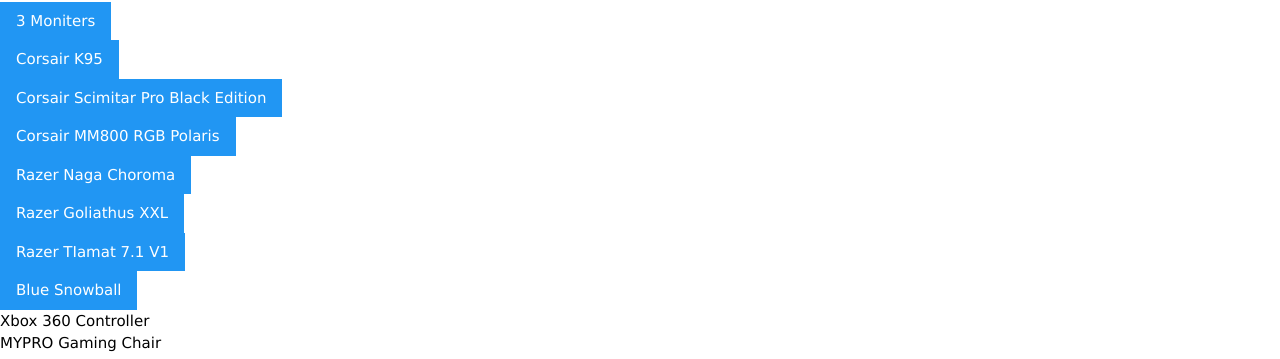
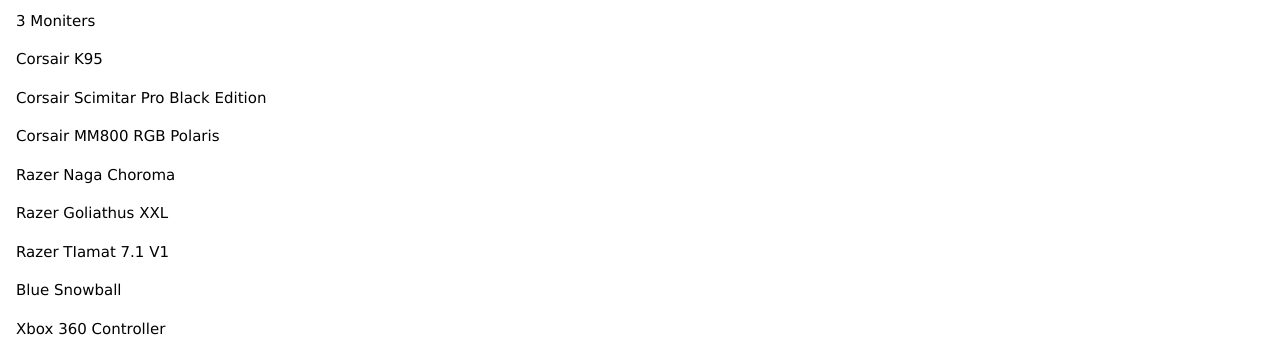
Before and after one commit to shakedtbgamer/Shaked-Gaming-Site, a plain HTML site: page about.html in a window 1280 px wide. Shown: the part 145-504 px from the top of the page. Drawn offline with nearby package versions, Linux system fonts and the light colour scheme.

Commit message:
so much fub

```diff
--- a/about.html
+++ b/about.html
@@ -24,55 +24,66 @@
 				<h1 style="background-color:DodgerBlue;">My Accessories</h1>
 				<p style="font-Gadget, sans-serif:courier;">
 				<div class="w3-dropdown-hover">
-					<button class="w3-button w3-blue">3 Moniters</button>
+					<button class="w3-button w3-white">3 Moniters</button>
 					<div class="w3-dropdown-content w3-bar-block w3-border">
 						<img src = "3.png" class ="w3-round">
 					</div>
 				</div> <br>
 				<div class="w3-dropdown-hover">
-					<button class="w3-button w3-blue">Corsair K95</button>
+					<button class="w3-button w3-white">Corsair K95</button>
 					<div class="w3-dropdown-content w3-bar-block w3-border">
 						<img src = "k95.png" class ="w3-round">
 					</div>
 				</div> <br>
 				<div class="w3-dropdown-hover">
-					<button class="w3-button w3-blue">Corsair Scimitar Pro Black Edition </button>
+					<button class="w3-button w3-white">Corsair Scimitar Pro Black Edition </button>
 					<div class="w3-dropdown-content w3-bar-block w3-border">
 						<img src = "mouse1.png" class ="w3-round">
 					</div>
 				</div>  <br>
 				<div class="w3-dropdown-hover">
-					<button class="w3-button w3-blue">Corsair MM800 RGB Polaris </button>
+					<button class="w3-button w3-white">Corsair MM800 RGB Polaris </button>
 					<div class="w3-dropdown-content w3-bar-block w3-border">
 						<img src = "pad.png" class ="w3-round">
 					</div>
 				</div> <br>
 				<div class="w3-dropdown-hover">
-					<button class="w3-button w3-blue">Razer Naga Choroma</button>
+					<button class="w3-button w3-white">Razer Naga Choroma</button>
 					<div class="w3-dropdown-content w3-bar-block w3-border">
 						<img src = "mouse2.png" class ="w3-round">
 					</div>
 				</div>  <br>
 				<div class="w3-dropdown-hover">
-					<button class="w3-button w3-blue">Razer Goliathus XXL</button>
+					<button class="w3-button w3-white">Razer Goliathus XXL</button>
 					<div class="w3-dropdown-content w3-bar-block w3-border">
 						<img src = "pad2.png" class ="w3-round">
 					</div>
 				</div>  <br>
 				<div class="w3-dropdown-hover">
-					<button class="w3-button w3-blue">Razer TIamat 7.1 V1</button>
+					<button class="w3-button w3-white">Razer TIamat 7.1 V1</button>
 					<div class="w3-dropdown-content w3-bar-block w3-border">
 						<img src = "headset.png" class ="w3-round">
 					</div>
 				</div> <br>
 				<div class="w3-dropdown-hover">
-					<button class="w3-button w3-blue">Blue Snowball</button>
+					<button class="w3-button w3-white">Blue Snowball</button>
 					<div class="w3-dropdown-content w3-bar-block w3-border">
 						<img src = "ice.png" class ="w3-round">
 					</div>
 				</div> <BR>
-				Xbox 360 Controller <br>
-				MYPRO Gaming Chair
+				 <div class="w3-dropdown-hover">
+					<button class="w3-button w3-white">Xbox 360 Controller </button>
+					<div class="w3-dropdown-content w3-bar-block w3-border">
+						<img src = "xbox.png" class ="w3-round">
+					</div>
+				 </div> <br>
+				 <div class="w3-dropdown-hover">
+					<button class="w3-button w3-white">MYPRO Gaming Chair</button>
+					<div class="w3-dropdown-content w3-bar-block w3-border">
+						<img src = "chair.png" class ="w3-round">
+					</div>
+				</div>
+				</div>
 				<p>
 				<h1 style="background-color:DodgerBlue;"> My PC Specs</h1>
 				<p style="font-Gadget, sans-serif:courier;">
```
Also changed, not shown: chair.png (added), xbox.png (added).
